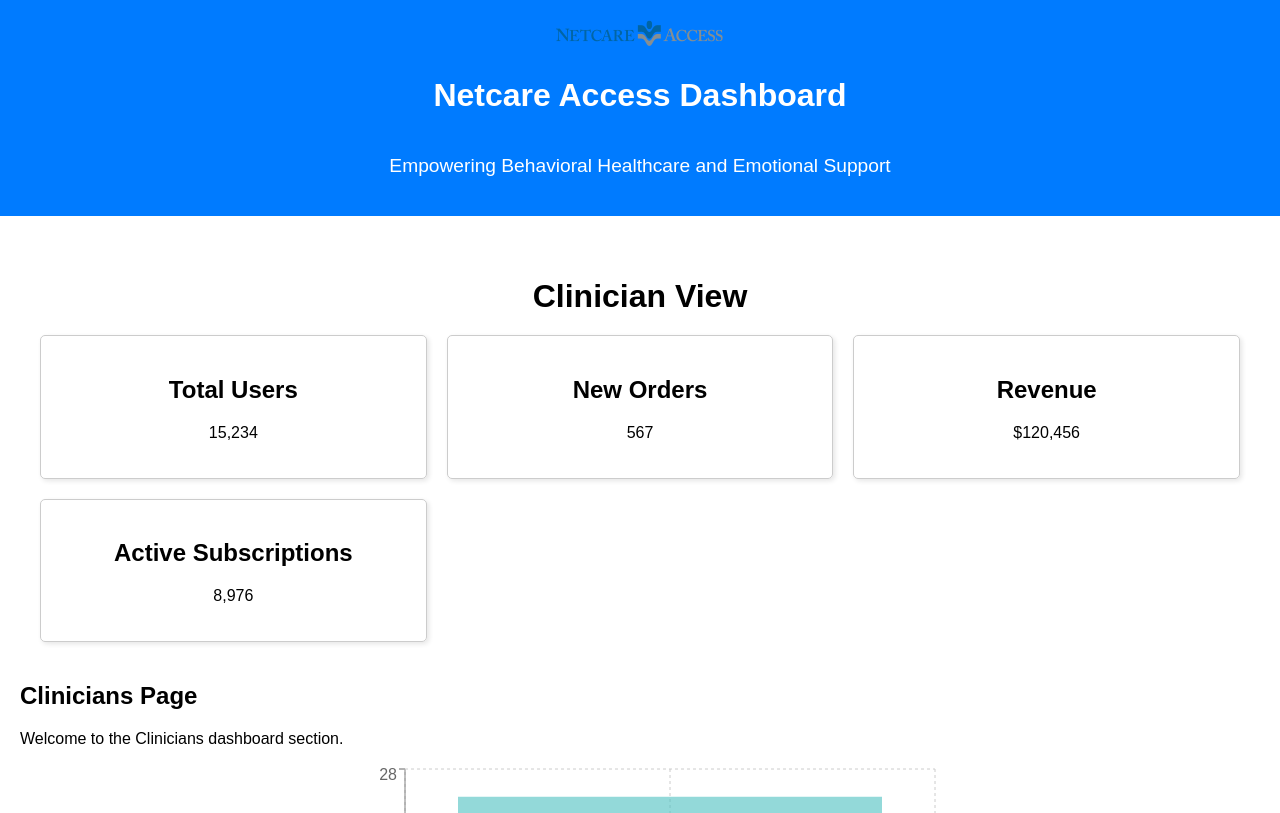
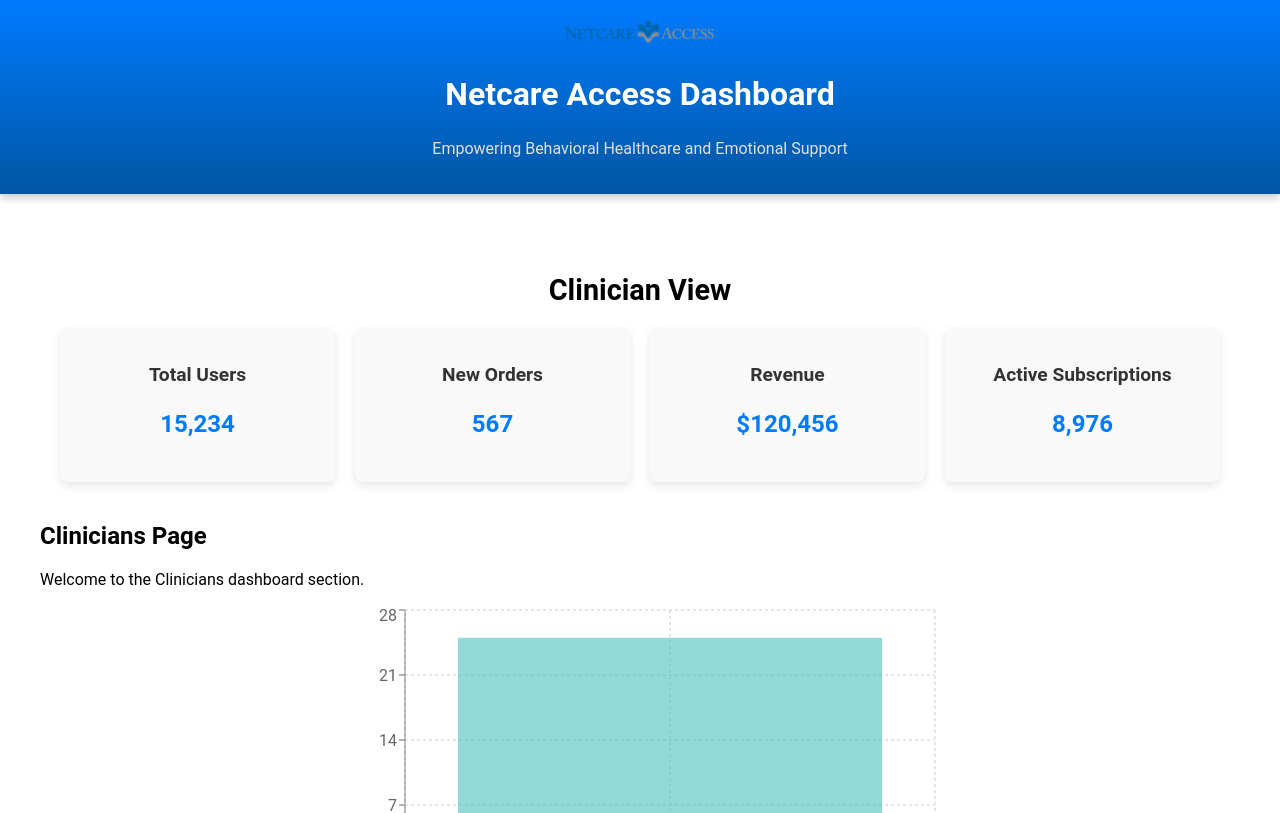
Before and after one commit to cfgcolumbus24/Team-14, a React (Create React App) app in the folder client/: page / in a window 1280 px wide. Shown: the top 813 px of the page. Built offline with nearby package versions, Linux system fonts and the light colour scheme.

Commit message:
Improved styling for App and Dashboard components

```diff
--- a/client/src/App.css
+++ b/client/src/App.css
@@ -1,5 +1,5 @@
 .app-container {
-  font-family: sans-serif;
+  font-family: "Roboto", sans-serif;
   display: flex;
   flex-direction: column;
   min-height: 100vh;
@@ -7,10 +7,11 @@
 }
 
 .app-header {
-  background-color: #007bff;
+  background-image: linear-gradient(to bottom, #007bff, #0056a3);
   color: white;
   padding: 20px;
   text-align: center;
+  box-shadow: 0 4px 8px rgba(0, 0, 0, 0.2);
 }
 
 .header-content {
@@ -20,22 +21,30 @@
 }
 
 .logo {
-  max-width: 200px;
+  max-width: 150px;
   margin-bottom: 10px;
 }
 
+h1 {
+  font-size: 2rem;
+  font-weight: bold;
+}
+
 .header-subtitle {
-  font-size: 1.2rem;
+  font-size: 1rem;
+  color: #e0e0e0;
+  margin-top: 5px;
 }
 
 .app-main {
-  padding: 20px;
+  padding: 40px;
   flex-grow: 1;
 }
 
 .app-footer {
-  background-color: #333;
-  color: white;
+  background-color: #222;
+  color: #ccc;
   text-align: center;
   padding: 10px;
+  font-size: 0.9rem;
 }
--- a/client/src/styles/Dashboard.css
+++ b/client/src/styles/Dashboard.css
@@ -1,22 +1,45 @@
 .dashboard-container {
   padding: 20px;
+  max-width: 1200px;
+  margin: 0 auto;
 }
 
 .dashboard-title {
   text-align: center;
   margin-bottom: 20px;
+  font-size: 1.8rem;
+  font-weight: bold;
 }
 
 .dashboard-grid {
   display: grid;
-  grid-template-columns: repeat(auto-fit, minmax(300px, 1fr));
+  grid-template-columns: repeat(auto-fit, minmax(250px, 1fr));
   grid-gap: 20px;
 }
 
 .dashboard-card {
-  border: 1px solid #ccc;
+  background-color: #f9f9f9;
   padding: 20px;
-  border-radius: 5px;
-  box-shadow: 2px 2px 5px rgba(0, 0, 0, 0.1);
+  border-radius: 8px;
+  box-shadow: 0 4px 8px rgba(0, 0, 0, 0.1);
   text-align: center;
+  transition: transform 0.3s ease, box-shadow 0.3s ease;
 }
+
+.dashboard-card:hover {
+  transform: scale(1.05);
+  box-shadow: 0 8px 16px rgba(0, 0, 0, 0.2);
+}
+
+.dashboard-card h2 {
+  font-size: 1.2rem;
+  font-weight: bold;
+  margin-bottom: 10px;
+  color: #333;
+}
+
+.dashboard-card p {
+  font-size: 1.5rem;
+  color: #007bff;
+  font-weight: bold;
+}
```
